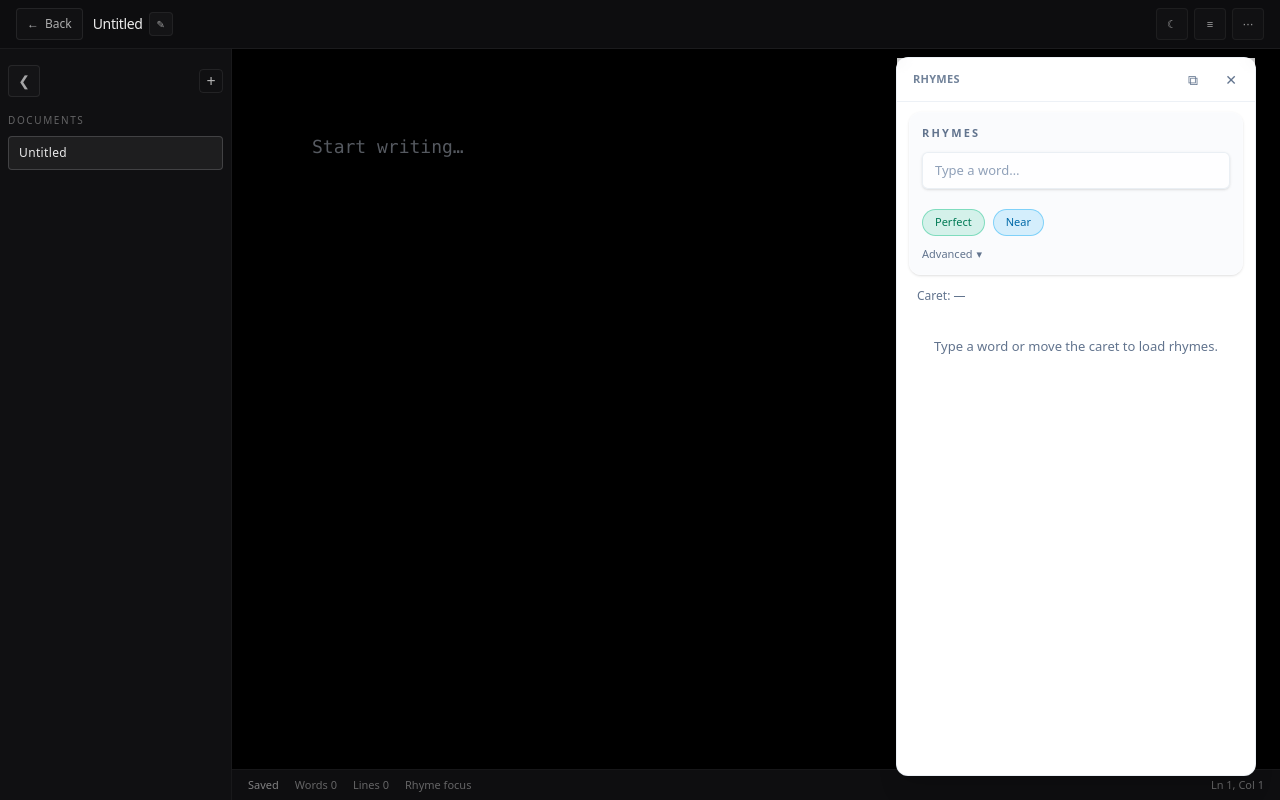
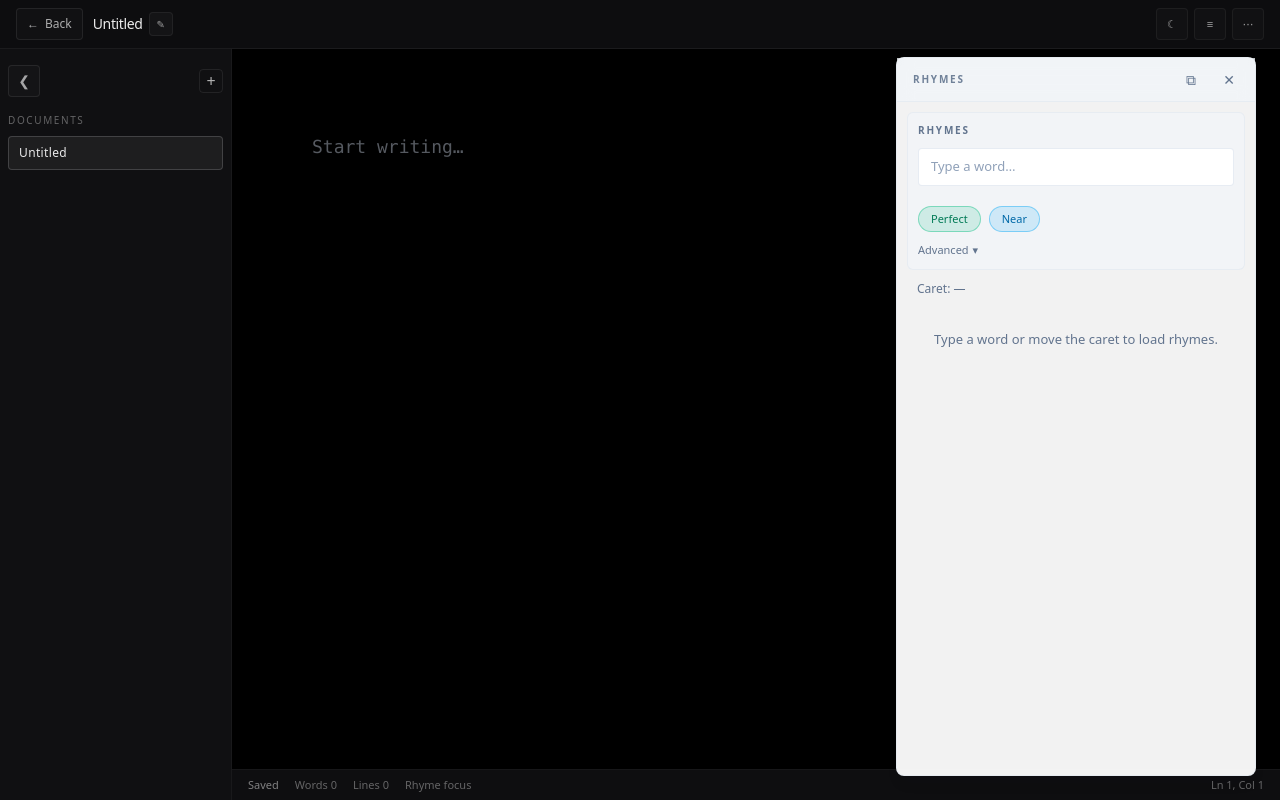
Before and after one commit to ClayTheMisfit/rhyme-lines, a Next.js app: page /editor in a window 1280 px wide. Both pictures are taken after a click on the button "Show rhyme panel". Built offline with nearby package versions, Linux system fonts and the light colour scheme.

Commit message:
Polish rhyme suggestions panel to match editor visual system

```diff
--- a/src/components/panels/DockablePanel.tsx
+++ b/src/components/panels/DockablePanel.tsx
@@ -31,7 +31,7 @@ type Props = {
 }
 
 const headerButtonClass =
-  "inline-flex h-8 w-8 items-center justify-center rounded-md text-sm leading-none text-slate-500 transition-colors hover:bg-slate-100 hover:text-slate-900 focus-visible:outline-none focus-visible:ring-2 focus-visible:ring-sky-400/70 focus-visible:ring-offset-2 focus-visible:ring-offset-white motion-reduce:transition-none dark:text-slate-300 dark:hover:bg-white/10 dark:hover:text-slate-100 dark:focus-visible:ring-offset-slate-900"
+  "inline-flex h-8 w-8 items-center justify-center rounded-sm border border-transparent text-sm leading-none text-slate-500 transition-colors hover:border-slate-300/60 hover:bg-slate-100/70 hover:text-slate-900 focus-visible:outline-none focus-visible:ring-2 focus-visible:ring-slate-400/50 focus-visible:ring-offset-2 focus-visible:ring-offset-white motion-reduce:transition-none dark:text-white/55 dark:hover:border-white/[0.14] dark:hover:bg-white/[0.05] dark:hover:text-white/90 dark:focus-visible:ring-white/25 dark:focus-visible:ring-offset-[#101012]"
 
 export function DockablePanel({
   title,
@@ -51,9 +51,9 @@ export function DockablePanel({
   panelProps,
 }: Props) {
   const header = (
-    <div className="flex h-11 items-center justify-between border-b border-slate-200/60 bg-white/70 px-2 backdrop-blur dark:border-slate-700/60 dark:bg-slate-900/70">
+    <div className="flex h-11 items-center justify-between border-b border-slate-200/70 bg-slate-100/70 px-2.5 backdrop-blur-sm dark:border-white/[0.08] dark:bg-[#0f0f11]/90">
       <div
-        className="rhyme-panel-drag-handle px-2 text-[11px] font-semibold uppercase tracking-wide text-slate-500/90 dark:text-slate-300/80 cursor-move select-none"
+        className="rhyme-panel-drag-handle cursor-move select-none px-1.5 text-[10px] font-semibold uppercase tracking-[0.18em] text-slate-500/90 dark:text-white/42"
         aria-label="Move rhyme panel"
       >
         {title}
@@ -79,7 +79,7 @@ export function DockablePanel({
   )
 
   const basePanelClasses =
-    "border border-slate-200/60 rounded-xl shadow-xl bg-white text-slate-900 flex flex-col dark:border-slate-700/60 dark:bg-slate-900 dark:text-slate-100" +
+    "flex flex-col rounded-lg border border-slate-200/70 bg-white/95 text-slate-900 shadow-lg shadow-slate-900/5 dark:border-white/[0.08] dark:bg-[#101012] dark:text-white" +
     (className ? ` ${className}` : "")
   const panelClasses = panelProps?.className
     ? `${basePanelClasses} ${panelProps.className}`
--- a/src/components/rhyme/RhymeSuggestionsPanel.tsx
+++ b/src/components/rhyme/RhymeSuggestionsPanel.tsx
@@ -393,9 +393,9 @@ export const RhymeSuggestionsPanel = React.forwardRef<HTMLDivElement, Props>(
 
     const panelContent = (
       <div className="flex h-full min-h-0 flex-col">
-        <div className="px-3 pt-2.5">
-          <div className="space-y-2.5 rounded-[var(--rl-radius-lg)] border border-[color:var(--rl-border)] bg-slate-50/75 p-3 text-[12px] text-slate-600 shadow-sm dark:bg-slate-800/55 dark:text-slate-300">
-            <div className="text-[11px] font-semibold uppercase tracking-[0.2em] text-slate-500 dark:text-slate-400">
+        <div className="px-2.5 pt-2.5">
+          <div className="space-y-2.5 rounded-md border border-slate-200/70 bg-slate-100/65 p-2.5 text-[12px] text-slate-600 dark:border-white/[0.08] dark:bg-white/[0.03] dark:text-white/70">
+            <div className="text-[10px] font-semibold uppercase tracking-[0.18em] text-slate-500 dark:text-white/45">
               Rhymes
             </div>
 
@@ -410,7 +410,7 @@ export const RhymeSuggestionsPanel = React.forwardRef<HTMLDivElement, Props>(
                 value={searchQuery}
                 onChange={(event) => setSearchQuery(event.target.value)}
                 placeholder="Type a word…"
-                className="w-full rounded-md border border-slate-200/70 bg-white/80 px-3 py-2 text-[13px] text-slate-900 placeholder:text-slate-400 shadow-sm focus-visible:outline-none focus-visible:ring-2 focus-visible:ring-sky-400/70 focus-visible:ring-offset-2 focus-visible:ring-offset-white motion-reduce:transition-none dark:border-slate-700/70 dark:bg-slate-900/60 dark:text-slate-100 dark:placeholder:text-slate-500 dark:focus-visible:ring-offset-slate-900"
+                className="w-full rounded-sm border border-slate-200/80 bg-white px-3 py-2 text-[13px] text-slate-900 placeholder:text-slate-400 focus-visible:outline-none focus-visible:ring-2 focus-visible:ring-slate-400/45 focus-visible:ring-offset-2 focus-visible:ring-offset-slate-100 motion-reduce:transition-none dark:border-white/[0.1] dark:bg-[#0d0d0f] dark:text-white/90 dark:placeholder:text-white/35 dark:focus-visible:ring-white/25 dark:focus-visible:ring-offset-[#111113]"
               />
             </div>
 
@@ -441,10 +441,10 @@ export const RhymeSuggestionsPanel = React.forwardRef<HTMLDivElement, Props>(
                       const hasAny = Object.values(next).some(Boolean)
                       setRhymeFilters(hasAny ? next : { perfect: true, near: true })
                     }}
-                    className={`rounded-full border px-3 py-1 text-[11px] font-medium transition duration-100 motion-reduce:transition-none focus-visible:outline-none focus-visible:ring-2 focus-visible:ring-sky-400/70 focus-visible:ring-offset-2 focus-visible:ring-offset-white active:scale-[0.98] dark:focus-visible:ring-offset-slate-900 ${
+                    className={`rounded-full border px-3 py-1 text-[11px] font-medium transition duration-100 motion-reduce:transition-none focus-visible:outline-none focus-visible:ring-2 focus-visible:ring-slate-400/45 focus-visible:ring-offset-2 focus-visible:ring-offset-slate-100 active:scale-[0.98] dark:focus-visible:ring-white/25 dark:focus-visible:ring-offset-[#111113] ${
                       isActive
                         ? activeClasses
-                        : 'border-slate-200/70 bg-white text-slate-500 hover:text-slate-700 dark:border-slate-700/70 dark:bg-slate-900/60 dark:text-slate-300 dark:hover:text-slate-100'
+                        : 'border-slate-200/80 bg-white text-slate-500 hover:text-slate-700 dark:border-white/[0.1] dark:bg-[#0d0d0f] dark:text-white/58 dark:hover:text-white/88'
                     }`}
                     aria-pressed={isActive}
                   >
@@ -458,7 +458,7 @@ export const RhymeSuggestionsPanel = React.forwardRef<HTMLDivElement, Props>(
               <button
                 type="button"
                 onClick={() => setAdvancedOpen((prev) => !prev)}
-                className="inline-flex items-center gap-1 text-[11px] font-medium text-slate-500 transition-colors hover:text-slate-700 focus-visible:outline-none focus-visible:ring-2 focus-visible:ring-sky-400/70 focus-visible:ring-offset-2 focus-visible:ring-offset-white dark:text-slate-400 dark:hover:text-slate-200 dark:focus-visible:ring-offset-slate-900"
+                className="inline-flex items-center gap-1 text-[11px] font-medium text-slate-500 transition-colors hover:text-slate-700 focus-visible:outline-none focus-visible:ring-2 focus-visible:ring-slate-400/45 focus-visible:ring-offset-2 focus-visible:ring-offset-slate-100 dark:text-white/55 dark:hover:text-white/82 dark:focus-visible:ring-white/25 dark:focus-visible:ring-offset-[#111113]"
                 aria-expanded={advancedOpen}
                 aria-controls="rhyme-advanced"
               >
@@ -473,11 +473,11 @@ export const RhymeSuggestionsPanel = React.forwardRef<HTMLDivElement, Props>(
             </div>
 
             {advancedOpen && (
-              <div id="rhyme-advanced" className="space-y-3 rounded-md border border-slate-200/60 bg-white/70 p-2 text-[11px] text-slate-500 dark:border-slate-700/70 dark:bg-slate-900/50 dark:text-slate-400">
+              <div id="rhyme-advanced" className="space-y-3 rounded-sm border border-slate-200/70 bg-white/75 p-2 text-[11px] text-slate-500 dark:border-white/[0.08] dark:bg-white/[0.03] dark:text-white/55">
                 <label className="flex cursor-pointer items-start gap-2">
                   <input
                     type="checkbox"
-                    className="mt-0.5 h-3.5 w-3.5 rounded border-slate-300 text-sky-500 focus-visible:outline-none focus-visible:ring-2 focus-visible:ring-sky-400/70 dark:border-slate-600 dark:bg-slate-900 dark:text-sky-400"
+                    className="mt-0.5 h-3.5 w-3.5 rounded border-slate-300 text-slate-700 focus-visible:outline-none focus-visible:ring-2 focus-visible:ring-slate-400/45 dark:border-white/[0.2] dark:bg-[#0d0d0f] dark:text-white/85 dark:focus-visible:ring-white/25"
                     checked={multiSyllablePerfect}
                     onChange={(event) => setMultiSyllablePerfect(event.target.checked)}
                   />
@@ -491,7 +491,7 @@ export const RhymeSuggestionsPanel = React.forwardRef<HTMLDivElement, Props>(
                 <label className="flex cursor-pointer items-start gap-2">
                   <input
                     type="checkbox"
-                    className="mt-0.5 h-3.5 w-3.5 rounded border-slate-300 text-sky-500 focus-visible:outline-none focus-visible:ring-2 focus-visible:ring-sky-400/70 dark:border-slate-600 dark:bg-slate-900 dark:text-sky-400"
+                    className="mt-0.5 h-3.5 w-3.5 rounded border-slate-300 text-slate-700 focus-visible:outline-none focus-visible:ring-2 focus-visible:ring-slate-400/45 dark:border-white/[0.2] dark:bg-[#0d0d0f] dark:text-white/85 dark:focus-visible:ring-white/25"
                     checked={commonWordsOnly}
                     onChange={(event) => setCommonWordsOnly(event.target.checked)}
                   />
@@ -508,10 +508,10 @@ export const RhymeSuggestionsPanel = React.forwardRef<HTMLDivElement, Props>(
                     <button
                       type="button"
                       onClick={() => setActiveTab('caret')}
-                      className={`rounded-full border px-3 py-1 font-medium transition-colors motion-reduce:transition-none focus-visible:outline-none focus-visible:ring-2 focus-visible:ring-sky-400/70 focus-visible:ring-offset-2 focus-visible:ring-offset-white dark:focus-visible:ring-offset-slate-900 ${
+                      className={`rounded-full border px-3 py-1 font-medium transition-colors motion-reduce:transition-none focus-visible:outline-none focus-visible:ring-2 focus-visible:ring-slate-400/45 focus-visible:ring-offset-2 focus-visible:ring-offset-slate-100 dark:focus-visible:ring-white/25 dark:focus-visible:ring-offset-[#111113] ${
                         activeTab === 'caret'
-                          ? 'border-slate-900 bg-slate-900 text-white shadow-sm dark:border-slate-200 dark:bg-slate-200 dark:text-slate-900'
-                          : 'border-slate-200/70 bg-white text-slate-500 hover:text-slate-700 dark:border-slate-700/70 dark:bg-slate-900/60 dark:text-slate-300 dark:hover:text-slate-100'
+                          ? 'border-slate-900 bg-slate-900 text-white shadow-sm dark:border-white/[0.2] dark:bg-white/[0.14] dark:text-white'
+                          : 'border-slate-200/80 bg-white text-slate-500 hover:text-slate-700 dark:border-white/[0.1] dark:bg-[#0d0d0f] dark:text-white/58 dark:hover:text-white/88'
                       }`}
                     >
                       Caret ({caretSuggestions.length})
@@ -519,10 +519,10 @@ export const RhymeSuggestionsPanel = React.forwardRef<HTMLDivElement, Props>(
                     <button
                       type="button"
                       onClick={() => setActiveTab('lineLast')}
-                      className={`rounded-full border px-3 py-1 font-medium transition-colors motion-reduce:transition-none focus-visible:outline-none focus-visible:ring-2 focus-visible:ring-sky-400/70 focus-visible:ring-offset-2 focus-visible:ring-offset-white dark:focus-visible:ring-offset-slate-900 ${
+                      className={`rounded-full border px-3 py-1 font-medium transition-colors motion-reduce:transition-none focus-visible:outline-none focus-visible:ring-2 focus-visible:ring-slate-400/45 focus-visible:ring-offset-2 focus-visible:ring-offset-slate-100 dark:focus-visible:ring-white/25 dark:focus-visible:ring-offset-[#111113] ${
                         activeTab === 'lineLast'
-                          ? 'border-slate-900 bg-slate-900 text-white shadow-sm dark:border-slate-200 dark:bg-slate-200 dark:text-slate-900'
-                          : 'border-slate-200/70 bg-white text-slate-500 hover:text-slate-700 dark:border-slate-700/70 dark:bg-slate-900/60 dark:text-slate-300 dark:hover:text-slate-100'
+                          ? 'border-slate-900 bg-slate-900 text-white shadow-sm dark:border-white/[0.2] dark:bg-white/[0.14] dark:text-white'
+                          : 'border-slate-200/80 bg-white text-slate-500 hover:text-slate-700 dark:border-white/[0.1] dark:bg-[#0d0d0f] dark:text-white/58 dark:hover:text-white/88'
                       }`}
                     >
                       Line End ({lineSuggestions.length})
@@ -534,7 +534,7 @@ export const RhymeSuggestionsPanel = React.forwardRef<HTMLDivElement, Props>(
           </div>
         </div>
 
-        <div className="mt-3 flex-1 min-h-0 overflow-y-auto px-2 pb-3 pt-0 thin-scrollbar">
+        <div className="mt-2.5 min-h-0 flex-1 overflow-y-auto px-2 pb-3 pt-0 thin-scrollbar">
           {!isInitialLoading && (
             <div className="px-3 pb-2 text-[12px] text-slate-500 dark:text-slate-400">
               {activeTokenLabel}: {activeToken ?? '—'}
@@ -608,7 +608,7 @@ export const RhymeSuggestionsPanel = React.forwardRef<HTMLDivElement, Props>(
               {Array.from({ length: 5 }).map((_, index) => (
                 <div
                   key={`skeleton-${index}`}
-                  className="flex items-center justify-between rounded-lg border border-slate-200/60 bg-white/60 px-3 py-2 text-[13px] shadow-sm animate-pulse motion-reduce:animate-none dark:border-slate-700/60 dark:bg-slate-900/40"
+                  className="flex animate-pulse items-center justify-between rounded-md border border-slate-200/70 bg-white/70 px-3 py-2 text-[13px] motion-reduce:animate-none dark:border-white/[0.08] dark:bg-white/[0.03]"
                 >
                   <div className="h-4 w-32 rounded bg-slate-200/80 dark:bg-slate-700/60" />
                   <div className="h-4 w-12 rounded bg-slate-200/80 dark:bg-slate-700/60" />
@@ -661,13 +661,13 @@ export const RhymeSuggestionsPanel = React.forwardRef<HTMLDivElement, Props>(
                   aria-selected={index === selectedIndex}
                   data-index={index}
                   id={`rhyme-suggestion-${index}`}
-                  className={`relative w-full rounded-lg border border-transparent px-3 py-2 text-left text-[13px] transition-colors motion-reduce:transition-none focus-visible:outline-none focus-visible:ring-2 focus-visible:ring-sky-400/70 focus-visible:ring-offset-2 focus-visible:ring-offset-white dark:focus-visible:ring-offset-slate-900 ${
+                  className={`relative w-full rounded-md border border-transparent px-3 py-2 text-left text-[13px] transition-colors motion-reduce:transition-none focus-visible:outline-none focus-visible:ring-2 focus-visible:ring-slate-400/45 focus-visible:ring-offset-2 focus-visible:ring-offset-slate-100 dark:focus-visible:ring-white/25 dark:focus-visible:ring-offset-[#101012] ${
                     index === selectedIndex
-                      ? 'border-sky-500/40 bg-sky-500/10 shadow-sm dark:border-sky-400/40 dark:bg-sky-400/10'
-                      : 'hover:bg-slate-100/70 active:bg-slate-200/60 dark:hover:bg-white/5 dark:active:bg-white/10'
-                  } ${index === selectedIndex ? "before:absolute before:inset-y-1 before:left-0 before:w-0.5 before:rounded-full before:bg-sky-500 before:content-['']" : ''}`}
+                      ? 'border-slate-300/80 bg-slate-200/55 shadow-sm dark:border-white/[0.18] dark:bg-white/[0.1]'
+                      : 'hover:bg-slate-100/80 active:bg-slate-200/70 dark:hover:bg-white/[0.05] dark:active:bg-white/[0.08]'
+                  } ${index === selectedIndex ? "before:absolute before:inset-y-1 before:left-0 before:w-0.5 before:rounded-full before:bg-slate-500/80 before:content-[''] dark:before:bg-white/55" : ''}`}
                 >
-                  <span className="font-medium text-slate-900 dark:text-slate-100">
+                  <span className="font-medium text-slate-900 dark:text-white/88">
                     {suggestion}
                   </span>
                 </button>
```
